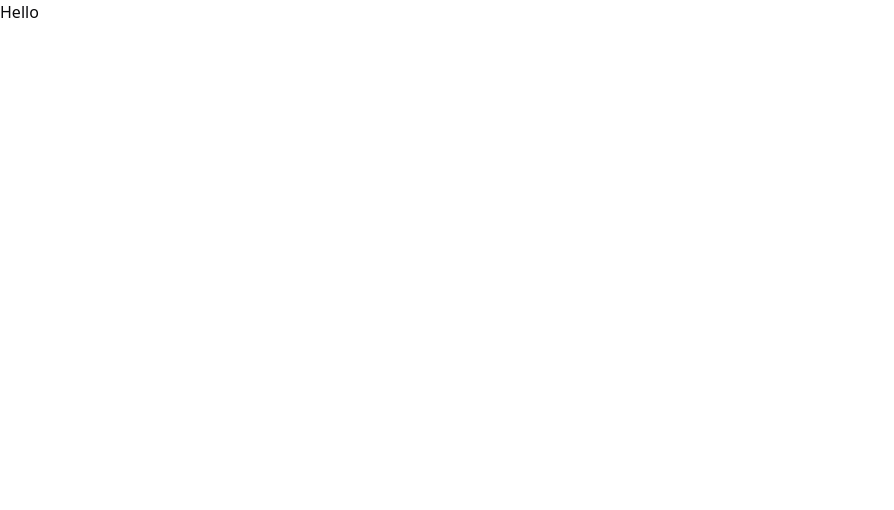
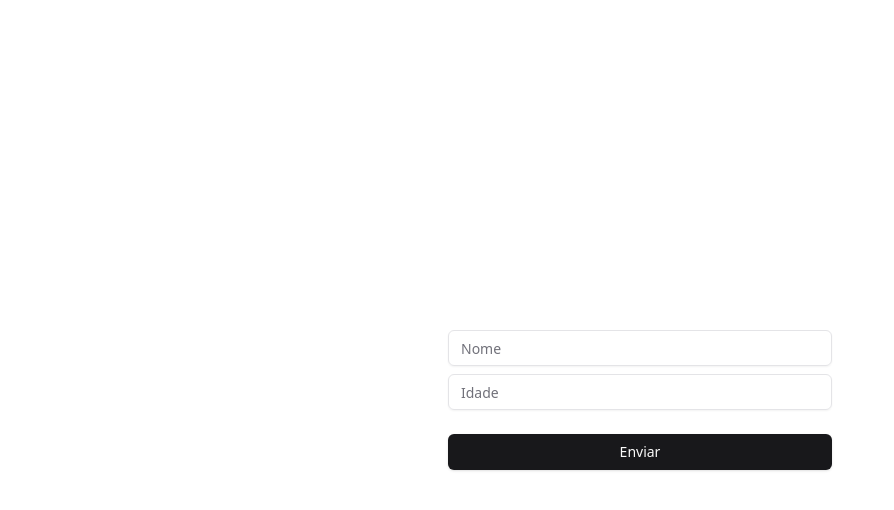
Before and after one commit to LuisaFC/react-hook-form, a React (Vite) app: page / in a window 1280 px wide. Shown: the top 510 px of the page, without its empty margins (0-894 px from the left). Built offline with nearby package versions, Linux system fonts and the light colour scheme.

Commit message:
handleSubmit, register and formState

```diff
--- a/package.json
+++ b/package.json
@@ -10,12 +10,15 @@
     "preview": "vite preview"
   },
   "dependencies": {
+    "@hookform/error-message": "^2.0.1",
     "@radix-ui/react-slot": "^1.1.1",
     "class-variance-authority": "^0.7.1",
     "clsx": "^2.1.1",
+    "error-message": "link:@‌hookform/error-message",
     "lucide-react": "^0.474.0",
     "react": "^18.3.1",
     "react-dom": "^18.3.1",
+    "react-hook-form": "^7.54.2",
     "tailwind-merge": "^2.6.0",
     "tailwindcss-animate": "^1.0.7"
   },
--- a/src/App.tsx
+++ b/src/App.tsx
@@ -1,11 +1,70 @@
+import { useForm } from "react-hook-form"
+import { Input } from "./components/ui/input"
+import { ErrorMessage } from '@hookform/error-message';
+import { Button } from "./components/ui/button";
+
+interface IFormData {
+    name: string;
+    age: number;
+}
 
 function App() {
+    console.log("App renderizou")
+
+    const {handleSubmit: hookFormHandleSubmit, register, formState} = useForm<IFormData>()
+
+    const handleSubmit = hookFormHandleSubmit(
+		(data) => {
+			console.log("Esse é o onValid")
+			console.log("data", {data: data})
+		},
+		(errors) => {
+			console.log("errors", errors)
+		}
+	)
 
   return (
-    <>
-      <h1>Hello</h1>
-    </>
-  )
+    <div className="min-h-screen flex flex-col items-center justify-center">
+        <form
+            onSubmit={handleSubmit}
+            className="flex flex-col gap-2 w-96"
+        >
+            <div>
+                <Input
+                    placeholder="Nome"
+                    {...register('name',{
+                        required: {
+                            value: true,
+                            message: "O nome é obrigatório"
+                        }
+                    })}
+                />
+                <ErrorMessage
+                    errors={formState.errors}
+                    name="name"
+                    render={({ message }) => <small className="text-red-400 block">{message}</small>}
+                />
+            </div>
+
+            <div>
+                <Input
+                    type="number"
+                    placeholder="Idade"
+                    {...register('age')}
+                />
+                <ErrorMessage
+                    errors={formState.errors}
+                    name="age"
+                    render={({ message }) => <small className="text-red-400 block">{message}</small>}
+                />
+            </div>
+
+            <Button className="mt-4">
+                Enviar
+            </Button>
+        </form>
+    </div>
+  );
 }
 
 export default App
```
Also changed, not shown: 1 other file (tests, documents, lock files or other folders).
